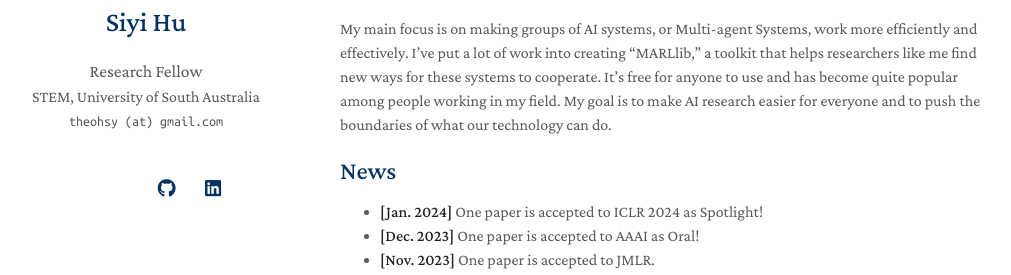
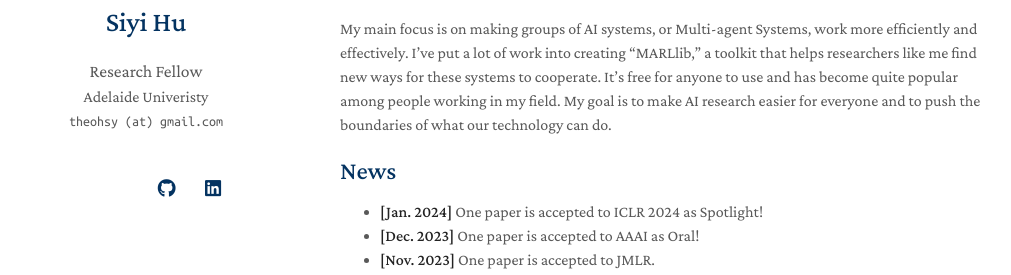
Before and after one commit to Theohhhu/theohhhu.github.io, a Jekyll site: the page built from index.md, in a window 1280 px wide. Shown: the part 202-477 px from the top of the page, without its empty margins (130-1141 px from the left). Built offline with Jekyll 4.4.1, drawn with Linux system fonts in a browser that asks for light colours; nearby versions of some CDN libraries; a style sheet for code colours, icons or effects is not loaded; our own code applies the rules of GitHub Pages for plain Markdown files.

Commit message:
Update _config.yml

```diff
--- a/_config.yml
+++ b/_config.yml
@@ -1,7 +1,7 @@
 # Basic Information
 title: Siyi Hu
 position: Research Fellow
-affiliation: STEM, University of South Australia
+affiliation: Adelaide Univeristy
 email: theohsy (at) gmail.com
 
 # Search Engine Optimization (SEO)
```
